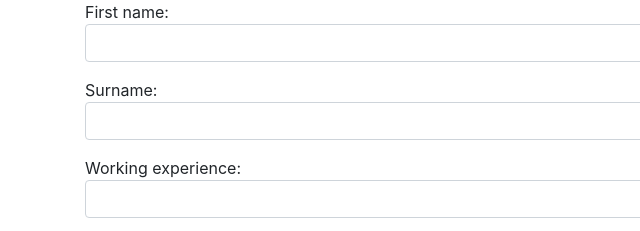
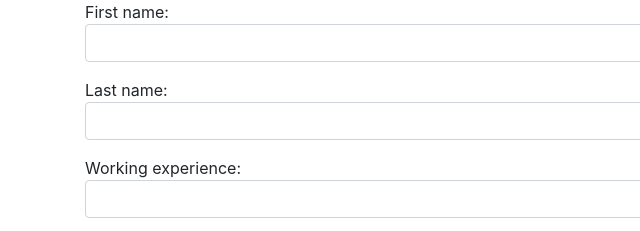
Before and after one commit to lazarvelickovic/exercises, a plain HTML site: page workers/workers.html in a window 1280 px wide. Shown: the top 231 px of the page, 0-640 px from the left. Drawn offline with nearby package versions, Linux system fonts and the light colour scheme.

Commit message:
Update workers.html

```diff
--- a/workers/workers.html
+++ b/workers/workers.html
@@ -72,7 +72,7 @@
                First name: <input type="text" id="firstName" class="form-control">
             </fieldset>
             <fieldset class="form-group">
-                Surname: <input type="text" id="surname" class="form-control">
+                Last name: <input type="text" id="surname" class="form-control">
             </fieldset>
             <fieldset class="form-group">
                 Working experience: <input type="text" id="wyears" class="form-control">
```
